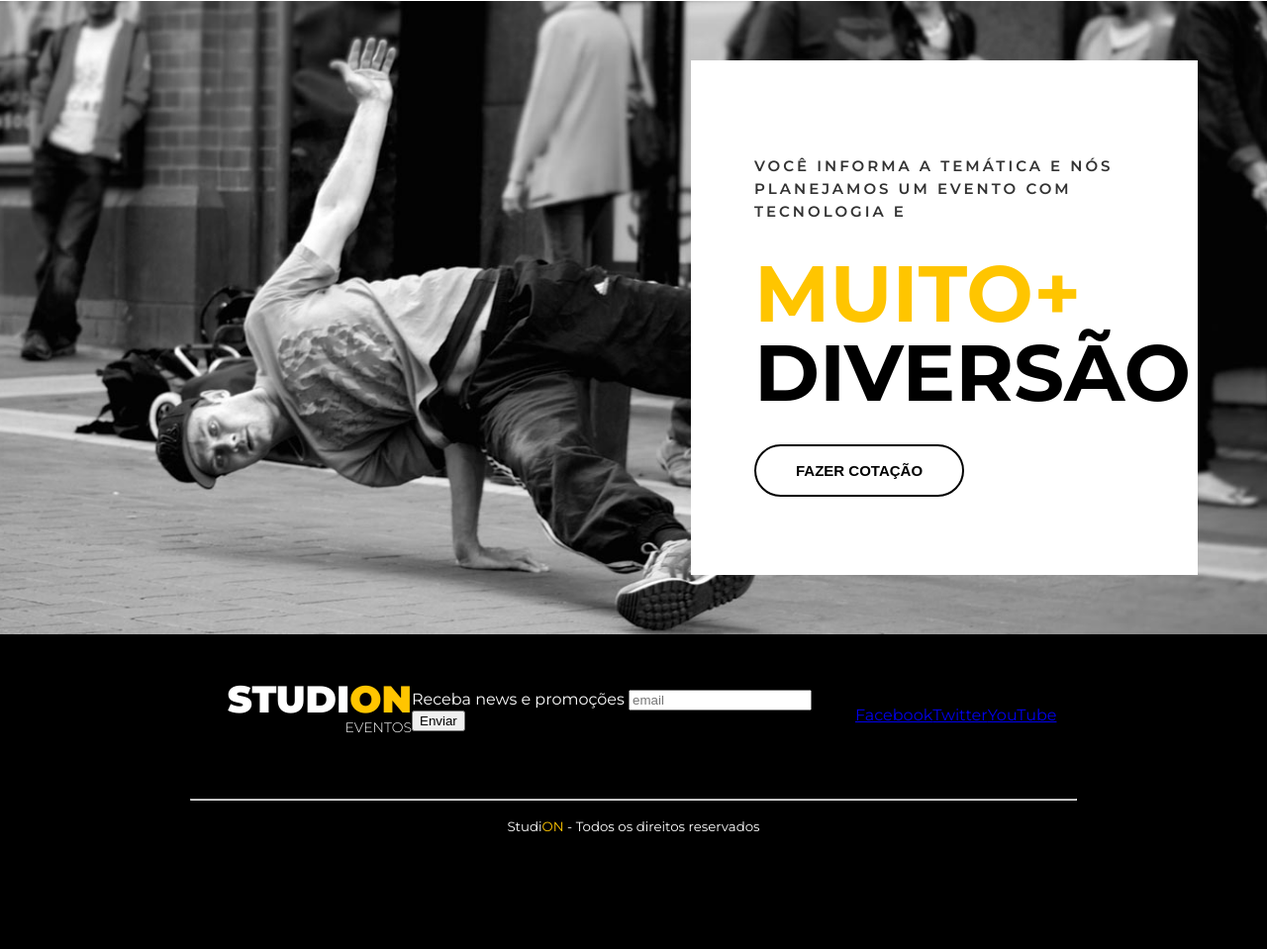
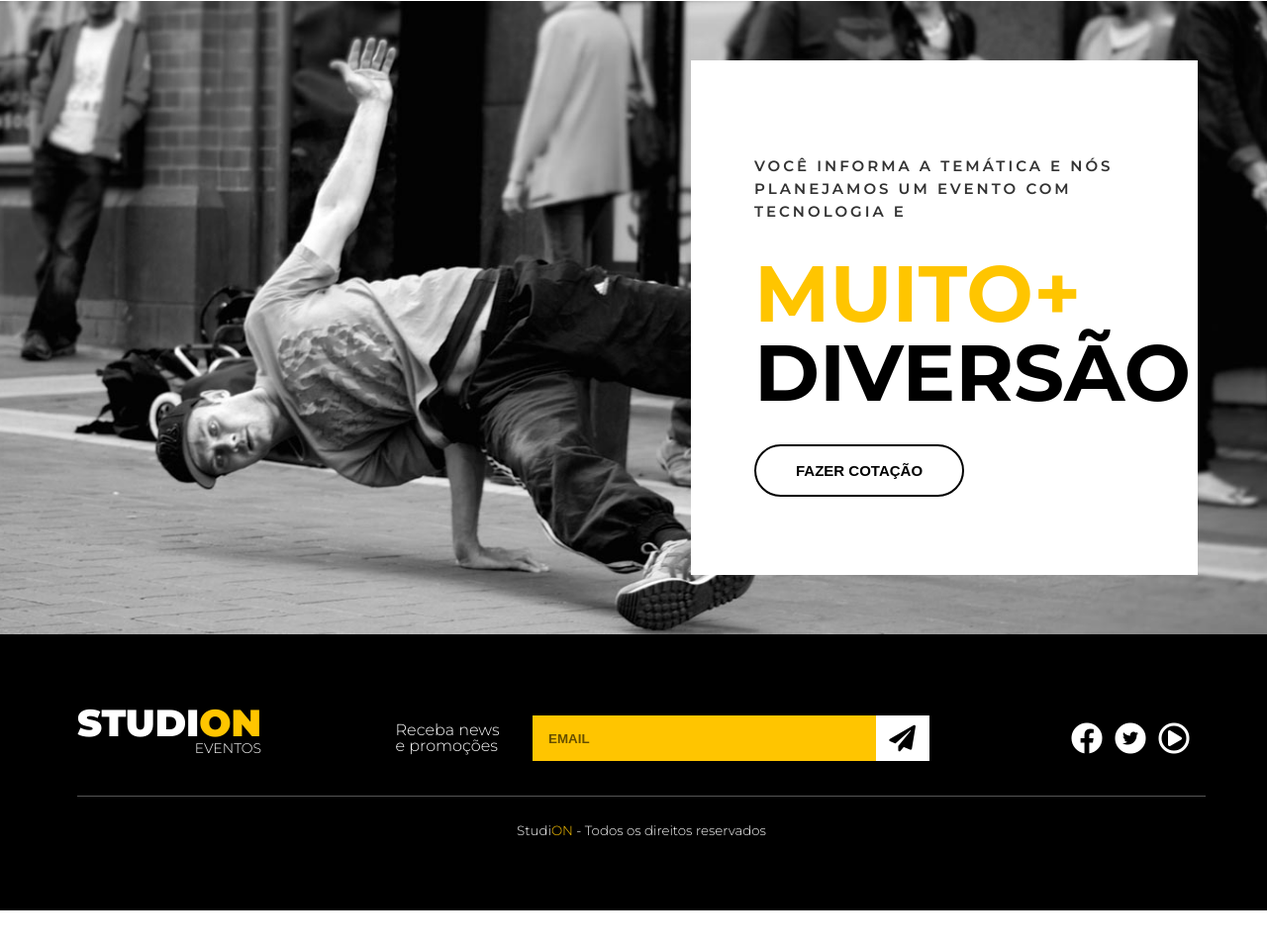
Before and after one commit to ggpastore/studion, a website: page src/index.html in a window 1280 px wide. Shown: the part 1649-2608 px from the top of the page at 99% size. After the commit the page ends 2569 px from the top, so only its background shows below. Drawn offline with Linux system fonts and the light colour scheme.

Commit message:
feat (css): finished stylizing Home Page

```diff
--- a/src/index.html
+++ b/src/index.html
@@ -105,35 +105,38 @@
       </section>
     </main>
 
-    <footer>
-      <div class="div__footer">
-        <div class="grid-a">
+    <footer class="footer">
+      <div class="container footer__container">
+        <div class="footer__logo">
           <h2 class="logo-studion">
-            Studi<span class="copy--primary">on</span><br /><span
+            Studi<span class="copy--primary">on</span><span
               class="logo-studion__subtitle"
-              >Eventos</span
-            >
+              >Eventos</span>
           </h2>
         </div>
-        <div class="grid-b">
-          <form>
-            <label>Receba news e promoções</label>
-            <input type="email" placeholder="email" />
-            <button type="submit">Enviar</button>
+        <div>
+          <form class="footer__form">
+            <label for="email">Receba news e promoções</label>
+            <div class="footer__form__email">
+              <input id="email" type="email" placeholder="email" />
+              <button type="submit"><i class="fas fa-paper-plane fa-2x"></i></button>
+            </div>
           </form>
         </div>
-        <div class="grid-c">
+        <div class="footer__social">
           <ul>
-            <li><a href="#" target="_blank">Facebook</a></li>
-            <li><a href="#" target="_blank">Twitter</a></li>
-            <li><a href="#" target="_blank">YouTube</a></li>
+            <li><a href="#"><i class="fab fa-facebook fa-2x fa-inverse"></i></a></li>
+            <li><a href="#"><span class="fa-stack">
+              <i class="fas fa-circle fa-stack-2x fa-inverse"></i>
+              <i class="fab fa-twitter fa-stack-1x"></i></a>
+            </span></li>
+            <li><a href="#"><i class="far fa-play-circle fa-2x fa-inverse"></i></a></li>
           </ul>
         </div>
       </div>
-      <div class="grid-d">
-        <hr />
+      <div class="container">
       </div>
-      <div class="grid-e">
+      <div class="container">
         <p>
           <small
             >Studi<span class="copy--primary">ON</span> - Todos os direitos
--- a/src/style.css
+++ b/src/style.css
@@ -1,6 +1,10 @@
 @import url("https://fonts.googleapis.com/css2?family=Montserrat:wght@300;400;500;600;700;800;900&display=swap");
 
 @import url("https://fonts.googleapis.com/css2?family=Roboto:wght@400&display=swap");
+
+@import url("https://cdnjs.cloudflare.com/ajax/libs/font-awesome/5.15.3/css/fontawesome.min.css");
+
+@import url("https://cdnjs.cloudflare.com/ajax/libs/font-awesome/5.15.3/css/all.min.css");
 
 * {
   box-sizing: border-box;
@@ -47,7 +51,7 @@ footer {
   align-items: center;
   width: 100vw;
   height: 6rem;
-  padding: 0 15vw;
+  padding: 0 1rem;
 }
 
 ul {
@@ -148,6 +152,7 @@ ul {
   font-weight: 700;
   text-transform: uppercase;
   transition: 0.5s all ease;
+  outline: none;
 }
 
 .btn:hover,
@@ -303,24 +308,102 @@ ul {
 
 /* ---------------end of section two-------------------*/
 
-footer {
-  height: 40vh;
-  padding: 7vh 15vw;
+.footer {
+  min-height: 30vh;
+  padding: 3rem 2rem 3rem 3rem;
   background-color: #000;
   color: #fff;
 }
 
-.div__footer {
+.footer__container {
   display: grid;
-  grid-template-columns: 1fr 2fr 1fr;
-  grid-template-rows: 2fr 1fr 1fr;
-  grid-template-areas: "a b c" "d d d" "e e e";
+  grid-template-columns: repeat(3, auto);
+  align-items: center;
+  border-bottom: 0.1rem solid #fff5;
 }
 
-footer h2 {
-  margin: 0;
+.footer__logo {
+  justify-self: start;
 }
 
-.grid-e {
+.logo-studion__subtitle {
+  display: block;
+  line-height: 2rem;
+}
+
+.footer__form {
+  display: grid;
+  place-items: center;
+  grid-template-columns: 11ch auto;
+  gap: 1.375rem;
+}
+
+.footer__form label {
+  font-size: .875;
+  font-weight: 300;
+  line-height: 1rem;
+}
+
+.footer__form__email {
+  display: grid;
+  grid-template-columns: auto 3.375rem;
+  width: 100%;
+}
+
+.footer__form__email input {
+  width: 100%;
+  background-color: var(--color-primary);
+  border: 0;
+  border-radius: unset;
+  outline: unset;
+  max-height: 2.875rem;
+  padding: 1rem;
+  font-size: .875;
+  font-weight: 700;
+  text-transform: uppercase;
+  color: #000;
+}
+
+.footer__form__email input::placeholder {
+  color: #0009;
+}
+
+.footer__form__email button {
+  cursor: pointer;
+  height: 100%;
+  right:0;
+  padding: 0;
+  border: unset;
+  border-radius: unset;
+  outline: unset;
+  background-color: #fff;
+  color: #000;
+}
+
+.footer__form__email button:hover {
+  color: #fff;
+  background-color: var(--color-copy);
+  transition: 0.3s all ease;
+  height: 100%;
+}
+
+.footer__social {
+  display:grid;
+  grid-template-columns: repeat(3, auto);
+  gap: 0.5rem;
+  justify-self: end;
+}
+
+.footer__social a,
+.footer__social a:visited,
+.footer__social a:active {
+  color: #000;
+  margin-left: 0.5rem;
+}
+
+.footer p {
   text-align: center;
+  font-size: .875;
+  font-weight: 300;
+  padding: 0.5rem 0;
 }
```
